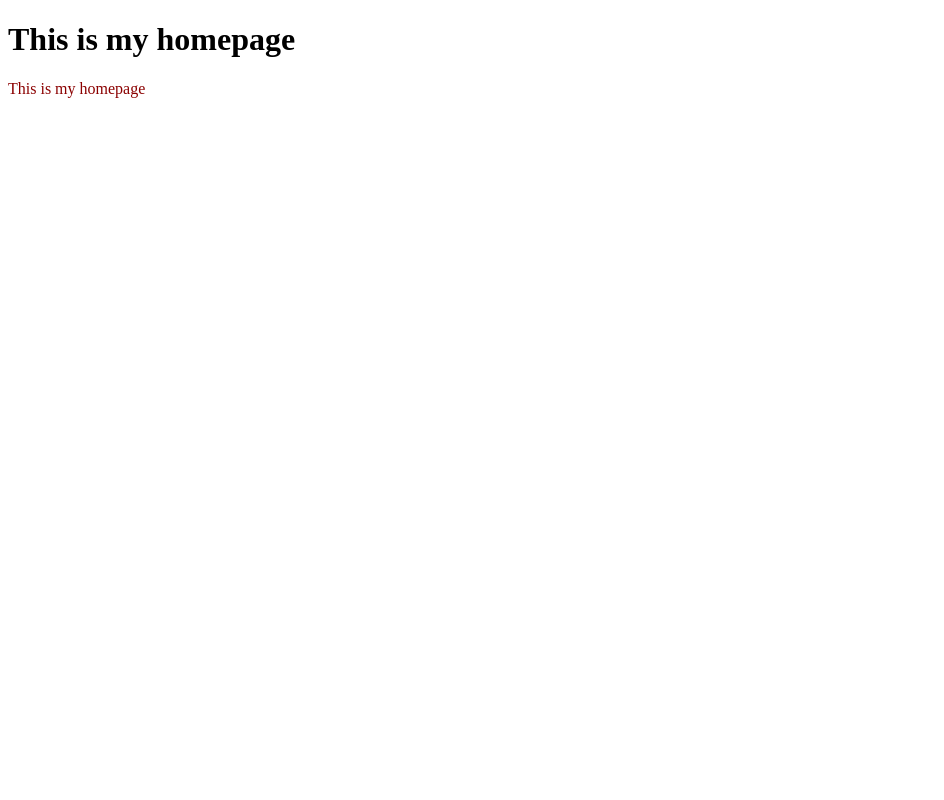
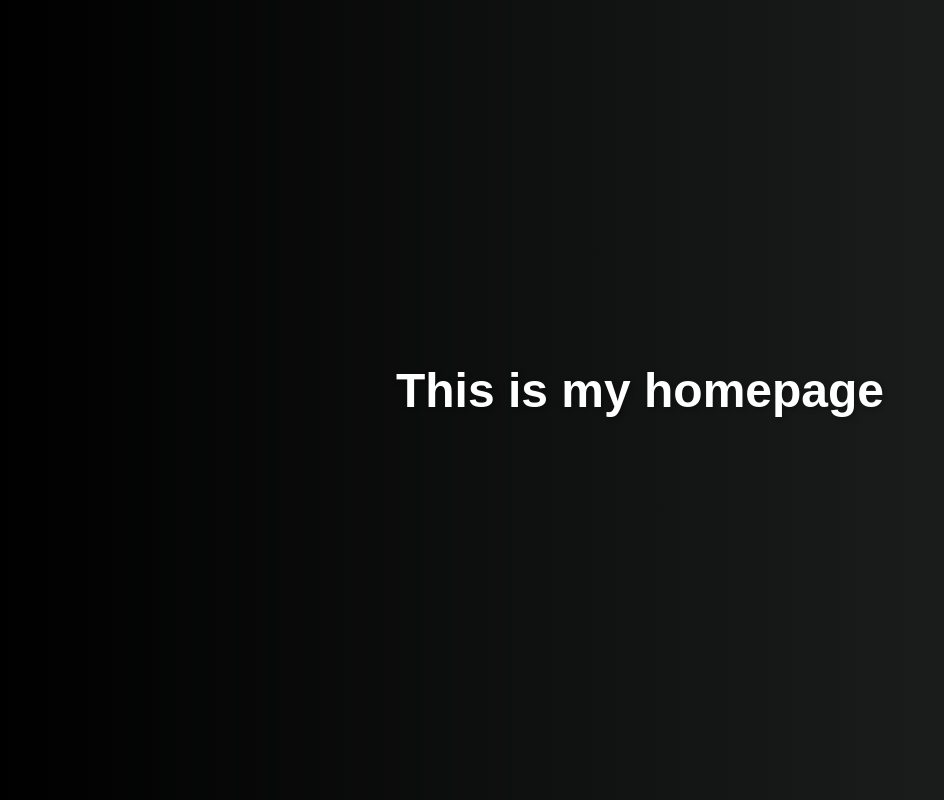
Before and after one commit to Masahiro-No/Web_from_Flask, a Flask app: page / in a window 1280 px wide. Shown: the whole page, without its empty margins (0-944 px from the left). Run offline with Flask 3, Linux system fonts and the light colour scheme.

Commit message:
animation for homepage

```diff
--- /dev/null
+++ b/static/css/style.css
@@ -0,0 +1,43 @@
+/* รีเซ็ตค่าเริ่มต้นของ CSS */
+* {
+    margin: 0;
+    padding: 0;
+    box-sizing: border-box;
+}
+
+/* ตั้งค่าพื้นหลังและฟอนต์ */
+body {
+    font-family: Arial, sans-serif;
+    background: linear-gradient(to right, #000000, #242626);
+    color: white;
+    text-align: center;
+    height: 100vh;
+    display: flex;
+    flex-direction: column;
+    align-items: center;
+    justify-content: center;
+}
+
+/* หัวข้อหลัก */
+h1 {
+    font-size: 3rem;
+    font-weight: bold;
+    text-shadow: 2px 2px 5px rgba(0, 0, 0, 0.3);
+    margin-bottom: 20px;
+    animation: fadeIn 1.5s ease-in-out;
+}
+
+/* ปุ่มสไตล์ */
+
+/* แอนิเมชัน */
+@keyframes fadeIn {
+    from {
+        opacity: 0;
+        transform: translateY(-20px);
+    }
+
+    to {
+        opacity: 1;
+        transform: translateY(0);
+    }
+}
--- a/templates/home.html
+++ b/templates/home.html
@@ -3,9 +3,9 @@
 <head>
     <meta charset="UTF-8">
     <title> Home </title>
+    <link rel="stylesheet" href="{{ url_for('static', filename='css/style.css') }}">
 </head>
 <body>
-    <h1>This is my homepage</h1>
-    <p style="color: darkred;">This is my homepage</p>
+    <h1><p style="color: white;">This is my homepage</p></h1>
 </body>
 </html>
```
